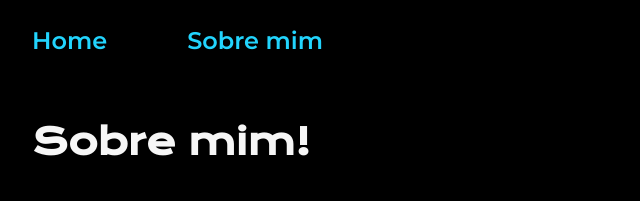
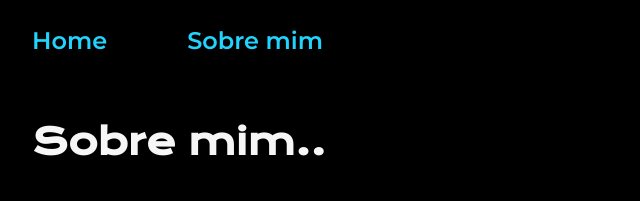
Before and after one commit to GladysRVO/portafolio, a plain HTML site: page about.html in a window 1280 px wide. Shown: the top 201 px of the page, 160-800 px from the left. Drawn offline with nearby package versions, Linux system fonts and the light colour scheme.

Commit message:
modifique titilo

```diff
--- a/about.html
+++ b/about.html
@@ -19,7 +19,7 @@
 
     <main class="apresentacao">
         <section class="apresentacao__conteudo">
-            <h1 class="apresentacao__conteudo__titulo">Sobre mim!</h1>
+            <h1 class="apresentacao__conteudo__titulo">Sobre mim..</h1>
             <p class="apresentacao__conteudo__texto">oi persoal lindo.. At vero eos et accusamus et iusto odio dignissimos ducimus qui blanditiis praesentium voluptatum deleniti
                 atque corrupti quos dolores et quas molestias excepturi sint occaecati cupiditate non provident,
                 similique sunt in culpa qui officia deserunt mollitia animi, id est laborum et dolorum fuga.
```
